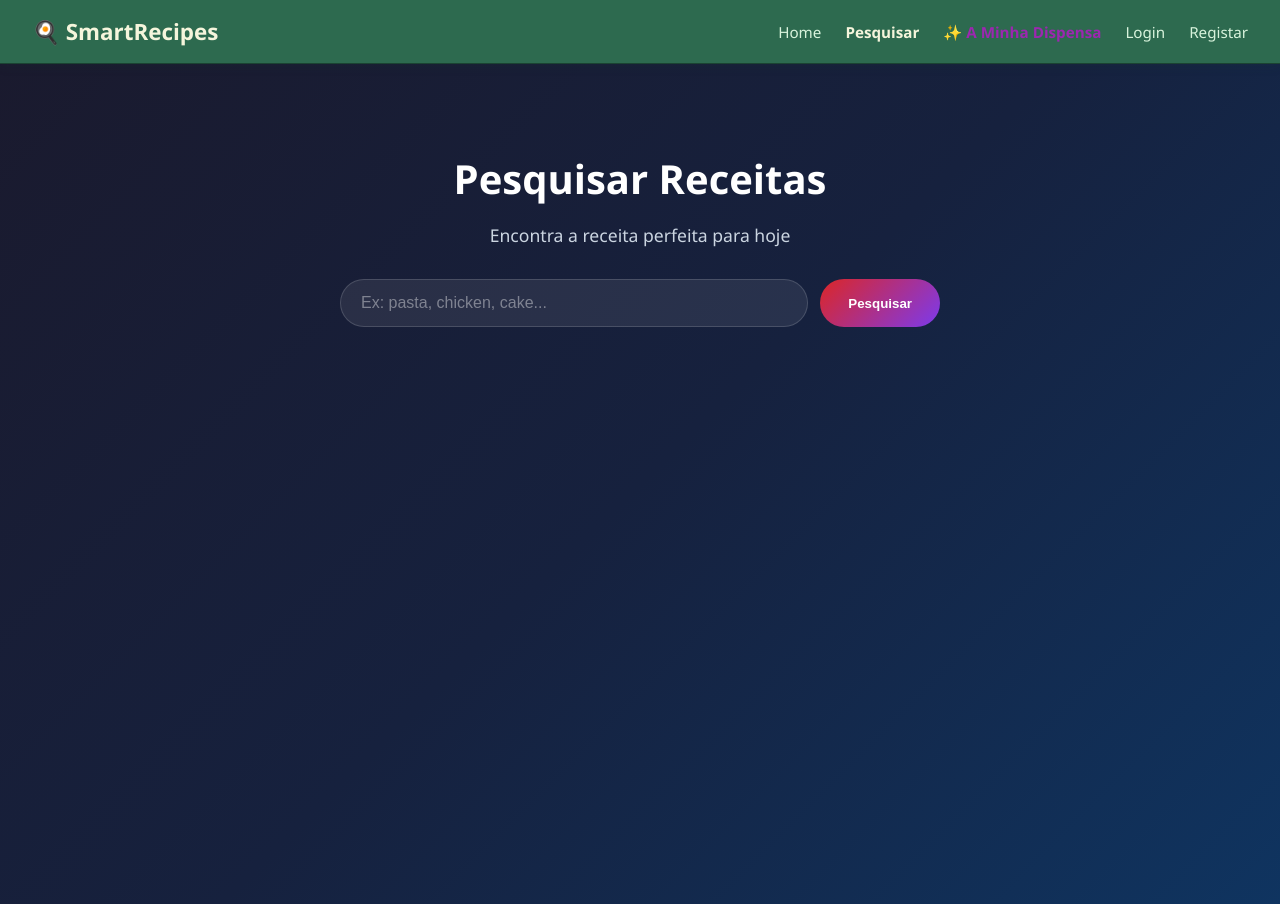
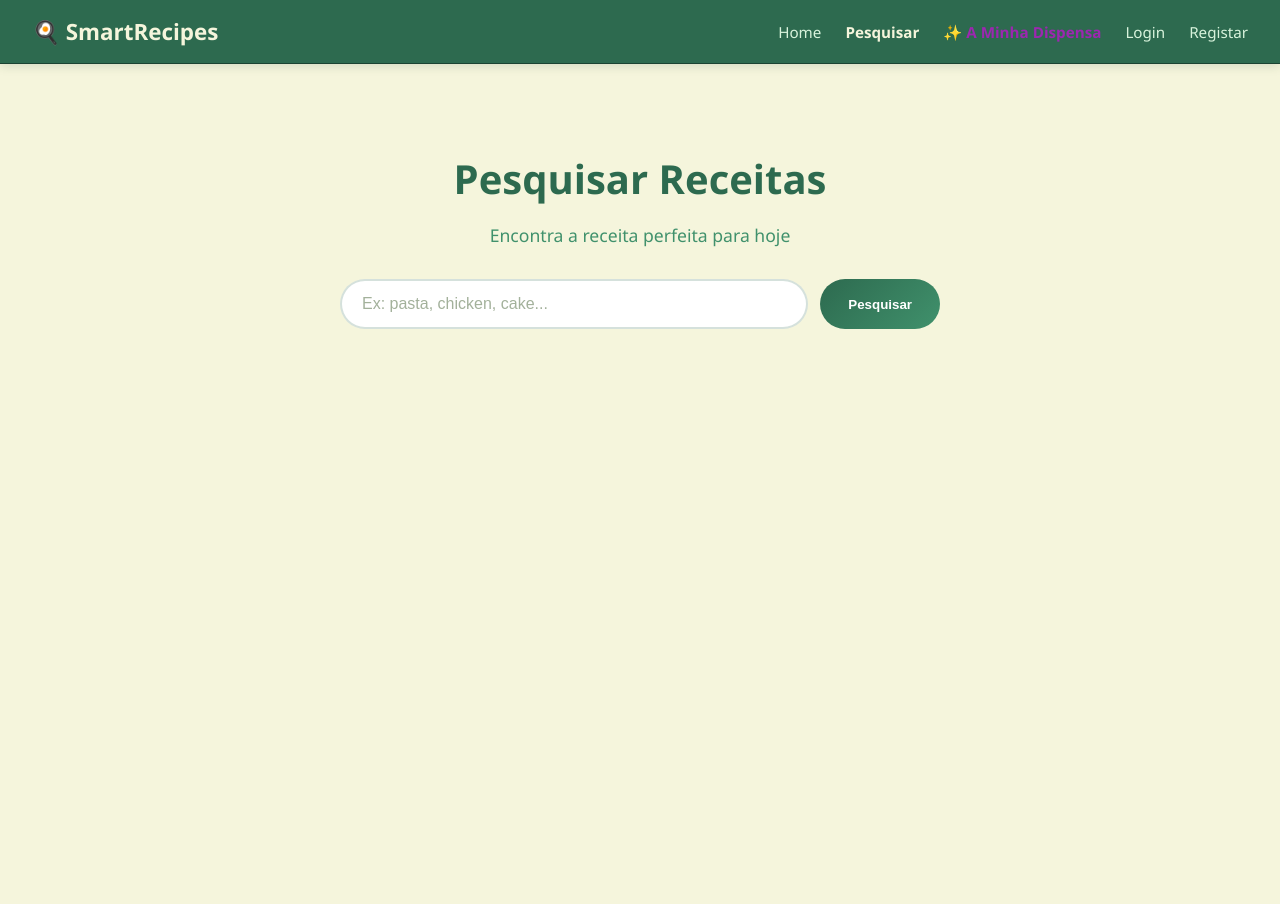
Before and after one commit to afonsogomes1417/2026-tw-smartrecipes, an Angular app: page /pesquisar in a window 1280 px wide. Built offline with nearby package versions, Linux system fonts and the light colour scheme.

Commit message:
style: uniformizar design do componente de pesquisa para verde e bege

```diff
--- a/src/app/features/home/home.component.ts
+++ b/src/app/features/home/home.component.ts
@@ -46,6 +46,6 @@ export class HomeComponent implements OnInit {
   }
 
   goToSearch() {
-    this.router.navigate(['/search']);
+    this.router.navigate(['/pesquisar']);
   }
 }
--- a/src/app/features/search/search.component.css
+++ b/src/app/features/search/search.component.css
@@ -1,6 +1,6 @@
 .search-container {
   min-height: 100vh;
-  background: linear-gradient(135deg, #1a1a2e 0%, #16213e 50%, #0f3460 100%);
+  background: #F5F5DC; /* Fundo Bege Claro Orgânico */
   padding-bottom: 40px;
 }
 
@@ -12,12 +12,12 @@
 .search-hero h1 {
   font-size: 2.5rem;
   font-weight: 800;
-  color: #ffffff;
+  color: #2D6A4F; /* Título em Verde Escuro */
   margin-bottom: 12px;
 }
 
 .search-hero p {
-  color: #cbd5e1;
+  color: #40916C; /* Subtítulo em Verde Intermédio */
   margin-bottom: 32px;
   font-size: 1.1rem;
 }
@@ -33,30 +33,36 @@
   flex: 1;
   padding: 14px 20px;
   border-radius: 50px;
-  border: 1px solid rgba(255, 255, 255, 0.15);
-  background: rgba(255, 255, 255, 0.08);
-  color: #ffffff;
+  border: 2px solid rgba(45, 106, 79, 0.2); /* Borda esverdeada suave */
+  background: #FFFFFF; /* Input em Branco Limpo */
+  color: #1B4332; /* Texto digitado em Verde Escuro */
   font-size: 1rem;
   outline: none;
+  transition: border-color 0.2s ease;
+}
+
+.search-bar input:focus {
+  border-color: #2D6A4F; /* Destaca a borda ao clicar */
 }
 
 .search-bar input::placeholder {
-  color: rgba(255, 255, 255, 0.4);
+  color: #a3b19b; /* Placeholder discreto em tom pastel */
 }
 
 .search-bar button {
   padding: 14px 28px;
   border-radius: 50px;
   border: none;
-  background: linear-gradient(135deg, #dc2626, #7c3aed);
+  background: linear-gradient(135deg, #2D6A4F, #40916C); /* Gradiente de Verdes */
   color: white;
   font-weight: 600;
   cursor: pointer;
-  transition: transform 0.2s ease;
+  transition: transform 0.2s ease, box-shadow 0.2s ease;
 }
 
 .search-bar button:hover {
   transform: translateY(-2px);
+  box-shadow: 0 4px 12px rgba(45, 106, 79, 0.2);
 }
 
 .results-section {
@@ -64,7 +70,7 @@
 }
 
 .results-section h2 {
-  color: #ffffff;
+  color: #2D6A4F; /* Título de resultados em Verde Escuro */
   font-size: 1.4rem;
   font-weight: 600;
   margin-bottom: 24px;
@@ -77,8 +83,8 @@
 }
 
 .meal-card {
-  background: rgba(255, 255, 255, 0.05);
-  border: 1px solid rgba(255, 255, 255, 0.1);
+  background: #FFFFFF; /* Cartões das receitas encontradas em Branco */
+  border: 1px solid rgba(45, 106, 79, 0.15);
   border-radius: 20px;
   overflow: hidden;
   cursor: pointer;
@@ -87,8 +93,8 @@
 
 .meal-card:hover {
   transform: translateY(-6px);
-  box-shadow: 0 20px 40px rgba(0, 0, 0, 0.3);
-  border-color: rgba(220, 38, 38, 0.4);
+  box-shadow: 0 20px 40px rgba(27, 67, 50, 0.12);
+  border-color: #2D6A4F;
 }
 
 .meal-card img {
@@ -102,7 +108,7 @@
 }
 
 .meal-info h3 {
-  color: #ffffff;
+  color: #1B4332; /* Título do prato em Verde Escuro */
   font-size: 1rem;
   font-weight: 600;
   margin-bottom: 8px;
@@ -118,18 +124,18 @@
 }
 
 .category {
-  background: rgba(220, 38, 38, 0.2);
-  color: #f87171;
+  background: rgba(45, 106, 79, 0.15);
+  color: #2D6A4F;
 }
 
 .area {
-  background: rgba(124, 58, 237, 0.2);
-  color: #a78bfa;
+  background: rgba(64, 145, 108, 0.15);
+  color: #40916C;
 }
 
 .loading, .no-results {
   text-align: center;
-  color: #cbd5e1;
+  color: #40916C;
   padding: 60px;
   font-size: 1.1rem;
 }
```
